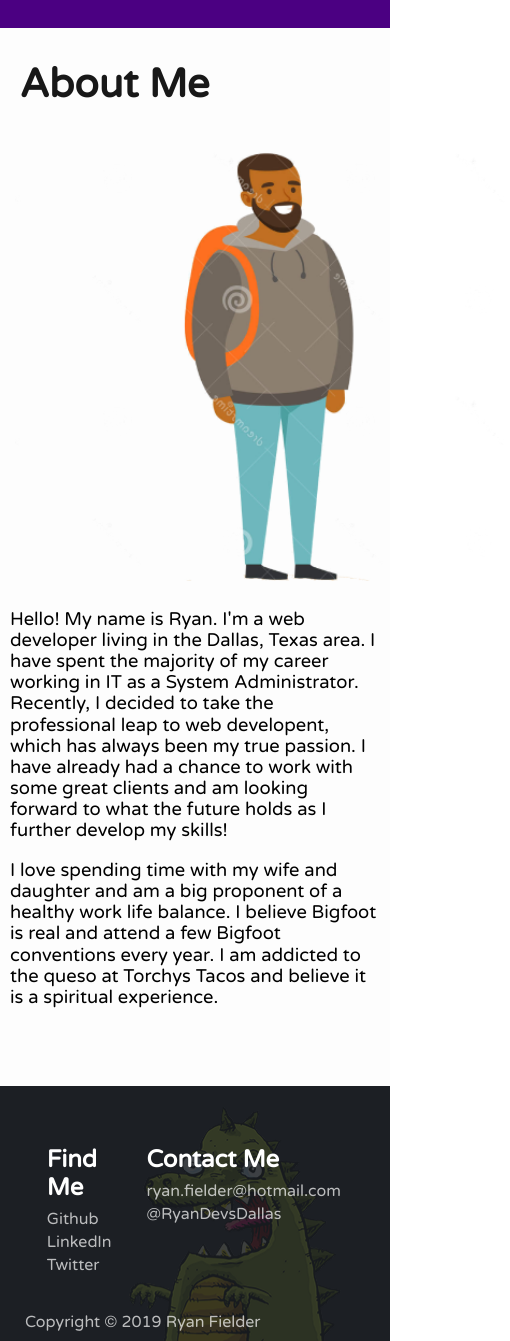
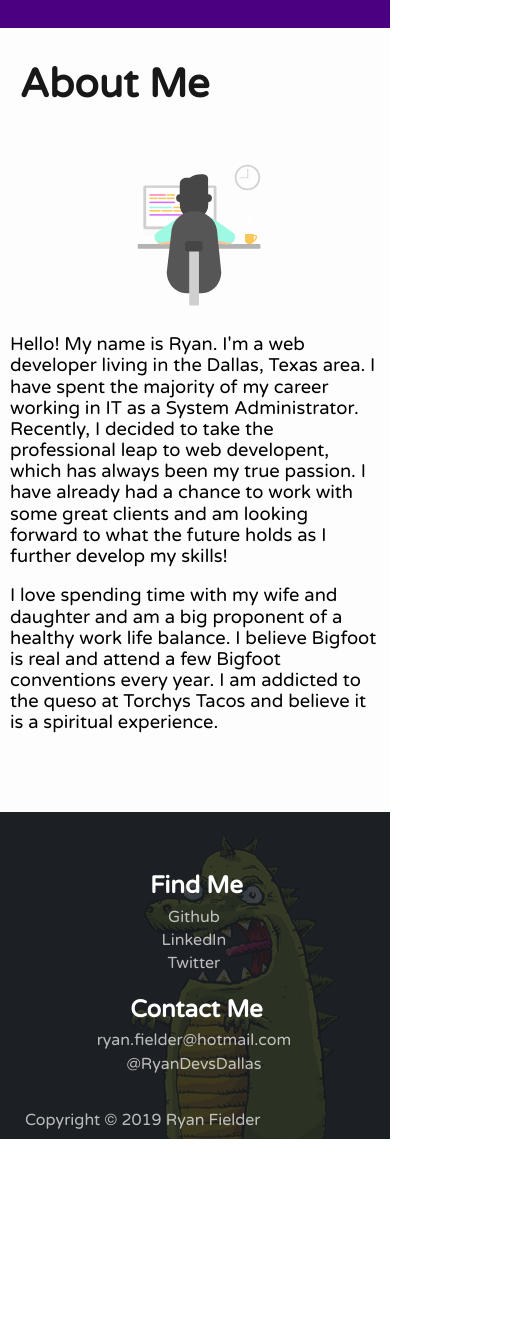
Before and after one commit to rybo9000/portfolio, a plain HTML site: page index.html in a window 390 px wide. Shown: the part 1980-3321 px from the top of the page, 510 px wide, since content can reach past the window. After the commit the page ends 3119 px from the top, so only its background shows below. Drawn offline with nearby package versions, Linux system fonts and the light colour scheme.

Commit message:
even more responsive

```diff
--- a/index.html
+++ b/index.html
@@ -34,9 +34,9 @@
                     <img src="img/menu.svg" id="menu" alt="Menu Icon">
                     <nav>
                         <ul>
-                            <li><a href="#portfolio">Portfolio</a></li>
-                            <li><a href="#aboutMe">About</a></li>
-                            <li><a href="mailto:ryan.fielder@hotmail.com">Contact</a></li>
+                            <li class="topNavItem"><a href="#portfolio">Portfolio</a></li>
+                            <li class="topNavItem"><a href="#aboutMe">About</a></li>
+                            <li class="topNavItem"><a href="mailto:ryan.fielder@hotmail.com">Contact</a></li>
                         </ul>
                     </nav>
                 </header>
@@ -102,7 +102,7 @@
                         <div class="paddingHeader"><h2>About Me</h2></div>
                         <div class="aboutMeContainer">
                             <div class="aboutMeImg">
-                                <img src="img/me_bottom.png" alt="Ryan Fielder - Web Developer">
+                                <img src="img/me_bottom.svg" alt="Ryan Fielder - Web Developer">
                             </div>
                             <div class="aboutMeText">
                                 <p>
--- a/main.js
+++ b/main.js
@@ -126,6 +126,14 @@ document.addEventListener("DOMContentLoaded", function(){
         document.querySelector("nav").style.display = "inline-block";
         document.querySelector("nav").style.flexBasis = "100%";
         document.querySelector("nav ul").style.flexDirection = "column";
+        document.querySelector("nav ul").style.textAlign = "center";
+
+
+        document.querySelectorAll("nav ul li").forEach((item) => {
+            item.style.fontSize = "1.5rem";
+        });
+
+
     }
 
     function navReset() {
@@ -133,6 +141,10 @@ document.addEventListener("DOMContentLoaded", function(){
         document.querySelector("nav").removeAttribute("style");
         document.querySelector("nav ul").removeAttribute("style");
         document.querySelector("nav").removeAttribute("style");
+
+        document.querySelectorAll("nav ul li").forEach((item) => {
+            item.removeAttribute("style");
+        });
 
     }
 
--- a/style.css
+++ b/style.css
@@ -389,14 +389,17 @@ nav li a:hover {
 .aboutMeContainer {
     display: flex;
     flex-direction: row;
+    justify-content: flex-start;
     flex-wrap: nowrap;
     width: 100%;
     padding: 10px;
+
 }
 
 .aboutMeImg {
-    width: 500px;
+    flex-basis: 30%;
     padding: 5px;
+
 }
 
 .aboutMeImg img {
@@ -406,6 +409,7 @@ nav li a:hover {
 .aboutMeText {
     font-family: 'Varela Round', sans-serif;
     font-size: 1.15rem;
+    flex-basis: 70%
 
 
 }
@@ -528,6 +532,17 @@ footer a:hover, a:active {
 
     .aboutMeContainer {
         flex-direction: column;
+    }
+
+    .aboutMeImg {
+        flex-basis: 30%;
+        padding: 5px;
+        text-align: center;
+
+    }
+
+    .aboutMeImg img {
+        width: 50%;
     }
 
     .itsMe {
@@ -795,6 +810,27 @@ footer a:hover, a:active {
             opacity: 0.5;
         }
 
+        .footerTop {
+            flex-direction: column;
+            flex-wrap: nowrap;
+            justify-content: center;
+            align-items: center;
+
+        }
+
+        .footerDivider {
+            display: flex;
+            flex-direction: column;
+            flex-basis: 100%;
+            margin: 5px;
+            padding: 5px 5px 5px 2%;
+            align-items: center;
+        }
+
+        .footerDivider ul {
+            text-align: center;
+        }
+
 
 
 }
```
Also changed, not shown: img/me_bottom.png (deleted), img/me_bottom.svg (added).
